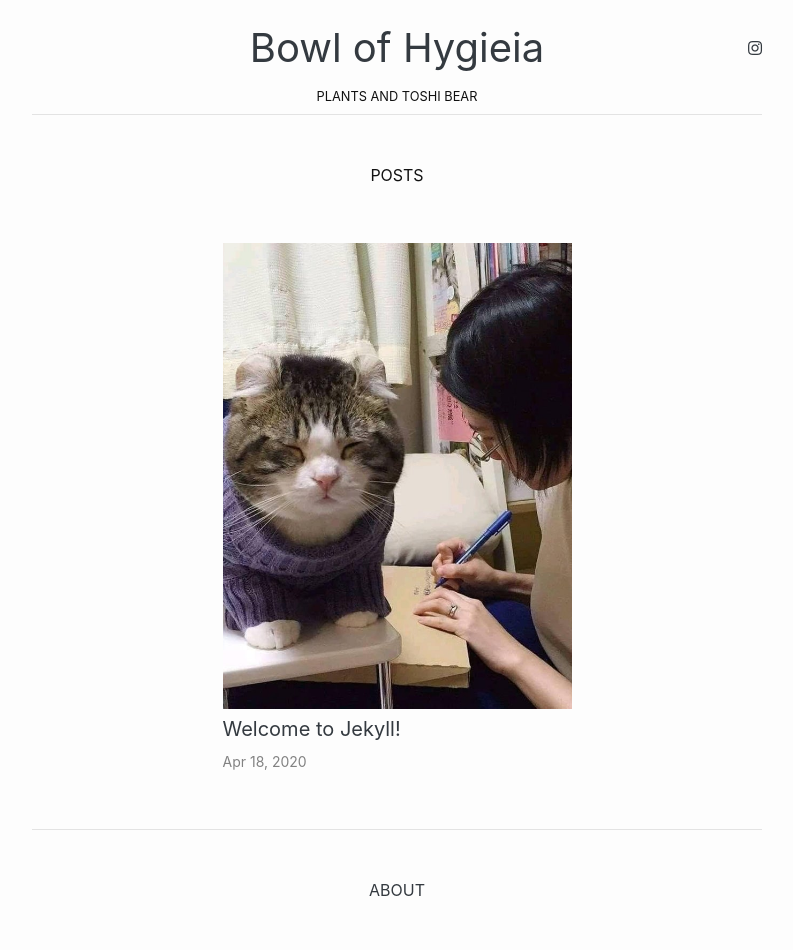
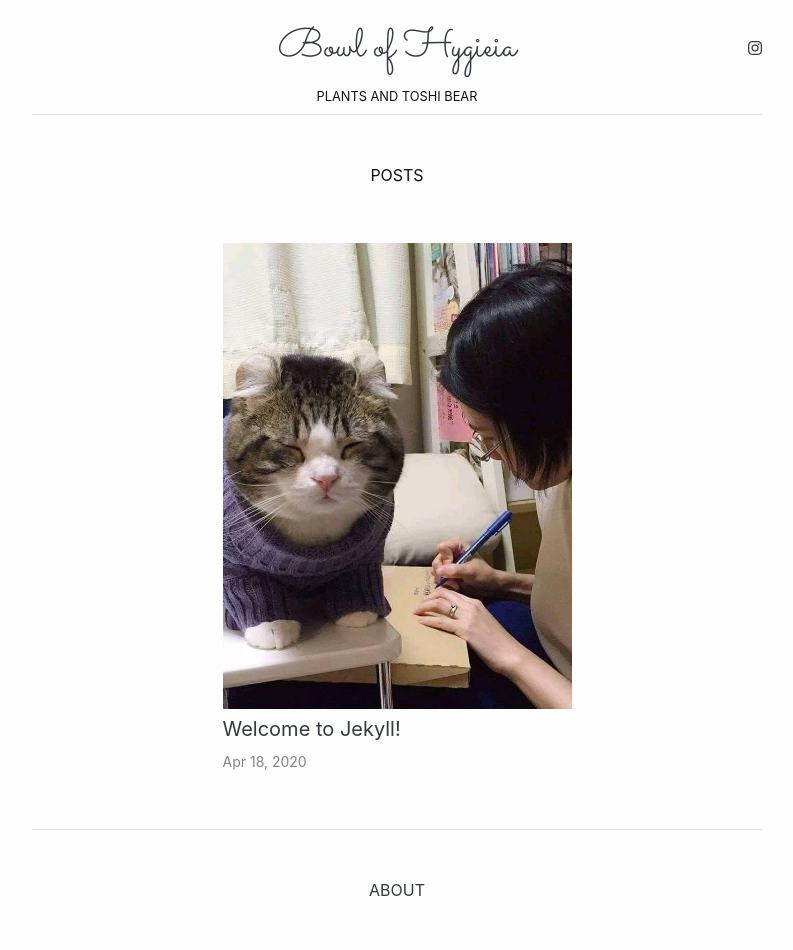
Before and after one commit to ToshiWasabi/Toshi, a Jekyll site: the page built from index.md, in a window 1280 px wide. Shown: the whole page, without its empty margins (243-1036 px from the left). Built offline with Jekyll 4.4.1, drawn with Linux system fonts in a browser that asks for light colours; nearby versions of some CDN libraries.

Commit message:
sacremento font for title

```diff
--- a/_includes/head.html
+++ b/_includes/head.html
@@ -7,6 +7,7 @@
   <link rel="stylesheet" href="https://stackpath.bootstrapcdn.com/bootstrap/4.4.1/css/bootstrap.min.css"
     integrity="sha384-Vkoo8x4CGsO3+Hhxv8T/Q5PaXtkKtu6ug5TOeNV6gBiFeWPGFN9MuhOf23Q9Ifjh" crossorigin="anonymous">
   <link rel="stylesheet" href="https://pro.fontawesome.com/releases/v5.13.0/css/all.css">
+  <link href="https://fonts.googleapis.com/css2?family=Sacramento&display=swap" rel="stylesheet">
   <link rel="stylesheet" href="{{ "/assets/main.css" | relative_url }}">
   {%- feed_meta -%}
   {%- if jekyll.environment == 'production' and site.google_analytics -%}
--- a/_includes/header.html
+++ b/_includes/header.html
@@ -4,7 +4,7 @@
       <div class="col-sm-12 col-lg-10 col-xl-8 text-center">
         <div class="position-relative">
           <a href="" class="text-dark text-decoration-none">
-            <h1>
+            <h1 class="font-sacremento">
               {{site.title}}
             </h1>
           </a>
--- a/assets/main.scss
+++ b/assets/main.scss
@@ -7,3 +7,7 @@
 .img-cover {
   object-fit: cover;
 }
+
+.font-sacremento {
+  font-family: "Sacramento", cursive;
+}
```
